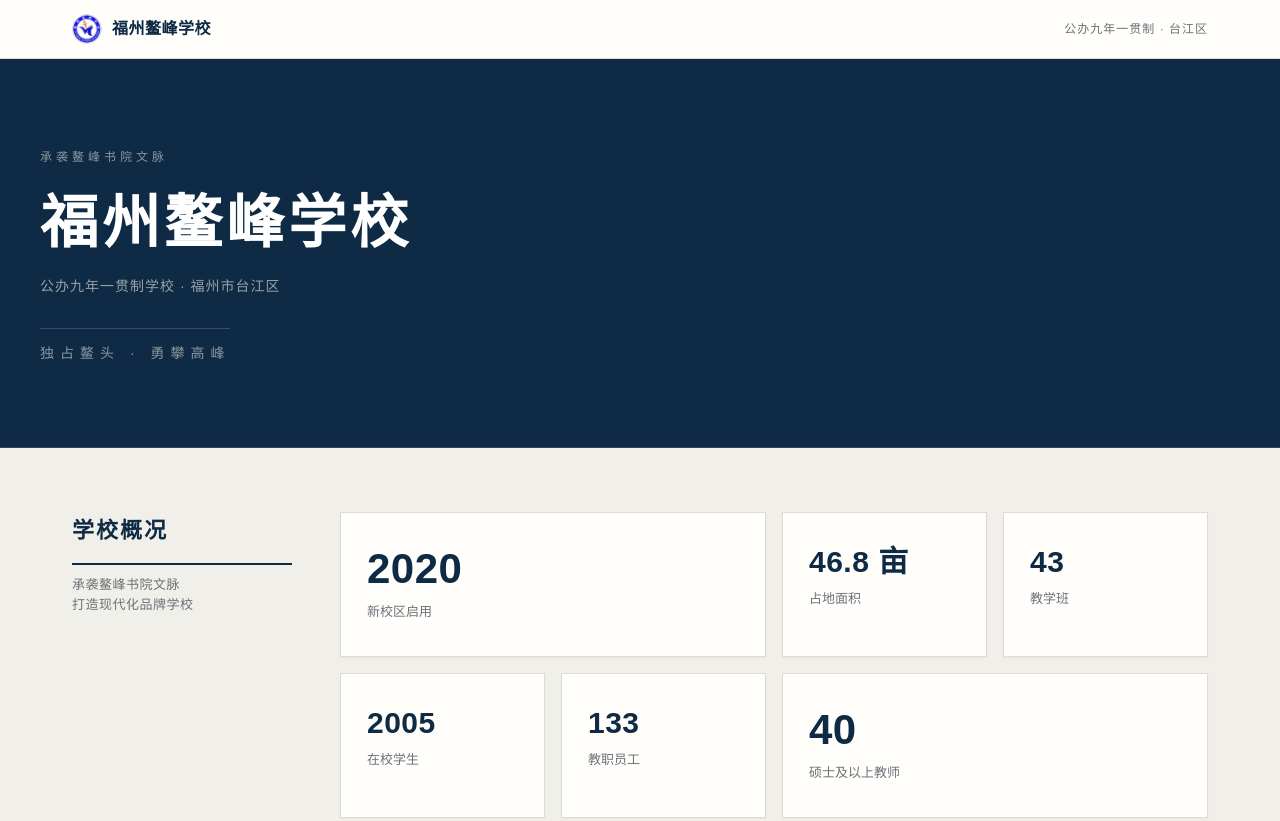
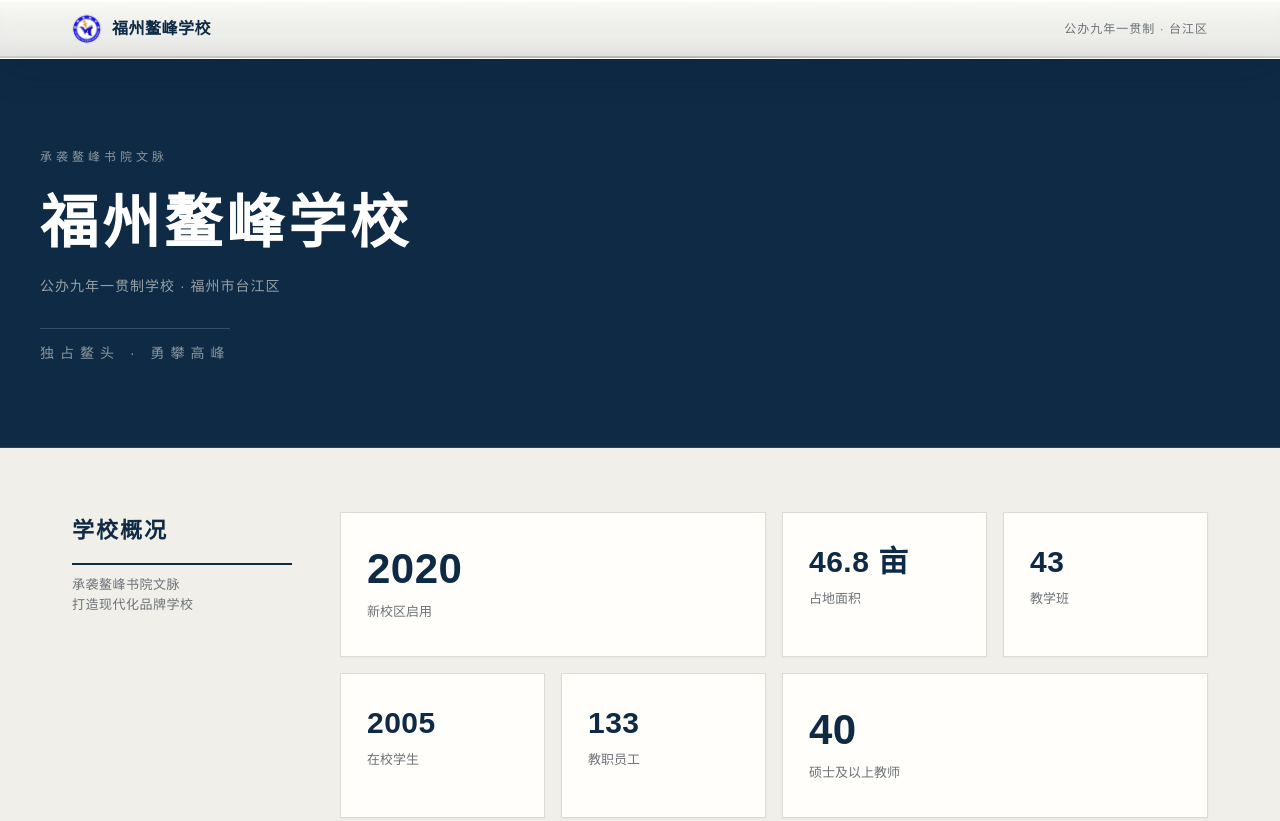
Before and after one commit to Lengliecold/web, a plain HTML site: page index.html in a window 1280 px wide. Shown: the top 821 px of the page. Drawn offline with Linux system fonts and the light colour scheme.

Commit message:
Add files via upload

```diff
--- a/index.html
+++ b/index.html
@@ -32,8 +32,31 @@
 
   header {
     position: sticky; top: 0; z-index: 100;
-    background: var(--paper);
-    border-bottom: 1px solid var(--line);
+    background: linear-gradient(180deg, rgba(255,255,255,.42) 0%, rgba(236,242,248,.30) 50%, rgba(222,230,238,.26) 100%);
+    backdrop-filter: saturate(160%) blur(28px);
+    -webkit-backdrop-filter: saturate(160%) blur(28px);
+    border-bottom: 1px solid rgba(255,255,255,.45);
+    box-shadow:
+      inset 0 2px 0 rgba(255,255,255,.9),
+      inset 0 -2px 0 rgba(20,28,40,.10),
+      inset 0 14px 24px -14px rgba(255,255,255,.65),
+      inset 0 -14px 24px -14px rgba(20,28,40,.10),
+      0 1px 0 rgba(20,28,40,.05),
+      0 12px 36px rgba(20,28,40,.16);
+  }
+  header::before {
+    content: "";
+    position: absolute; top: 0; left: 0; right: 0;
+    height: 2px;
+    background: linear-gradient(90deg, transparent, rgba(255,255,255,.95), transparent);
+    pointer-events: none;
+  }
+  header::after {
+    content: "";
+    position: absolute; left: 0; right: 0; bottom: 0;
+    height: 2px;
+    background: linear-gradient(90deg, transparent, rgba(20,28,40,.12), transparent);
+    pointer-events: none;
   }
   .nav-wrap {
     max-width: 1200px; margin: 0 auto; padding: 0 32px;
@@ -103,7 +126,6 @@
     letter-spacing: .5px; line-height: 1.6;
   }
 
-  /* 概况 */
   .about-grid {
     display: grid;
     grid-template-columns: repeat(4, 1fr);
@@ -131,7 +153,6 @@
     margin-top: 8px; font-size: 13px; color: var(--muted);
   }
 
-  /* 理念 */
   .idea-box {
     display: grid;
     grid-template-columns: 1.4fr 1fr 1fr;
@@ -157,7 +178,6 @@
   }
   .idea-item p { font-size: 14px; color: #3a4149; }
 
-  /* 特色 */
   .feature-list {
     display: grid;
     grid-template-columns: repeat(3, 1fr);
@@ -182,7 +202,6 @@
   }
   .feature-item p { font-size: 14px; color: #3a4149; }
 
-  /* 联系 */
   .contact {
     background: var(--navy);
     color: #f2eee5;
@@ -227,7 +246,6 @@
   }
   footer .foot-inner { max-width: 1200px; margin: 0 auto; }
 
-  /* reveal：进入视口后延迟 0.5 秒再弹入 */
   .reveal {
     opacity: 0;
     transform: translateY(24px);
@@ -362,7 +380,7 @@
 </div>
 
 <footer>
-  <div class="foot-inner">© 福州鳌峰学校 · 本页面为示例源码，正式使用请以学校官方发布为准</div>
+  <div class="foot-inner">福州鳌峰学校</div>
 </footer>
 
 <script>
```
